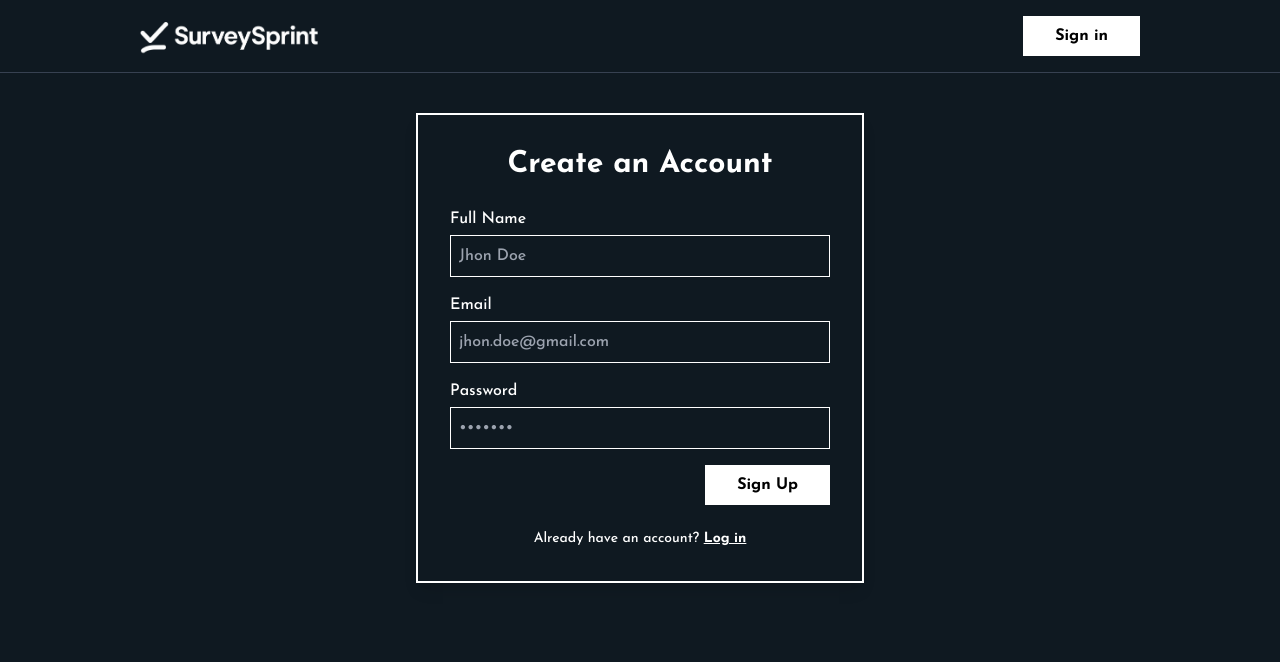
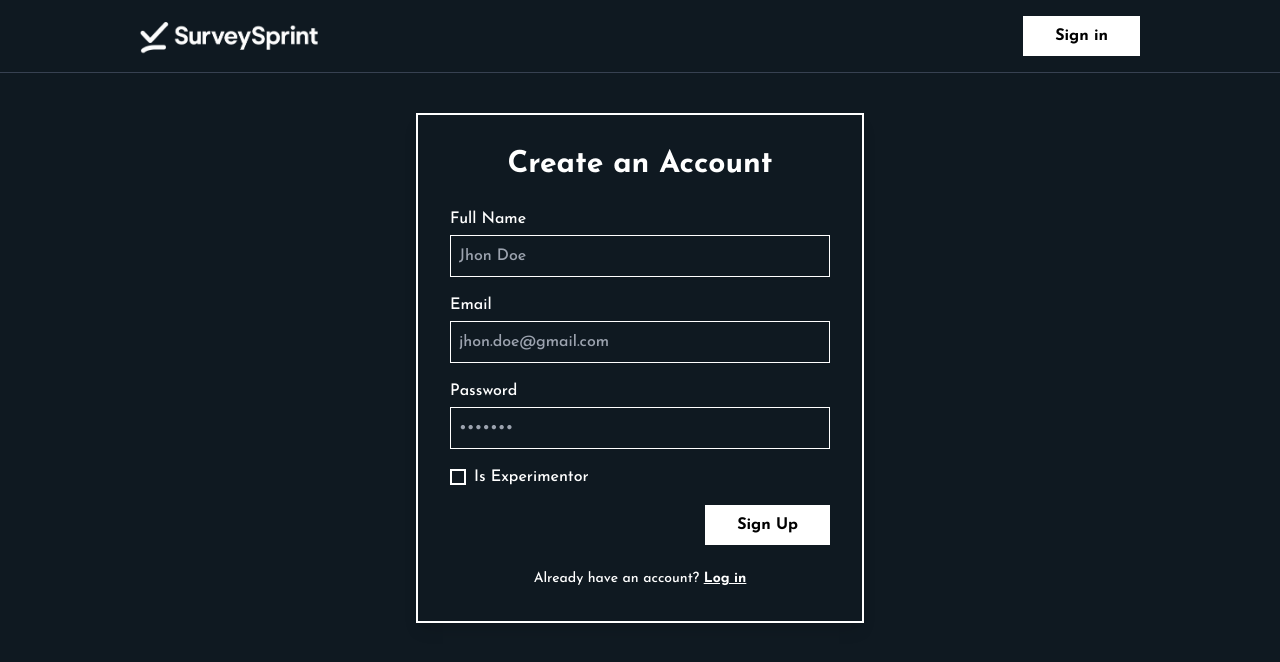
Before and after one commit to JonathanAhrenkiel-Frellsen/SEA, a React (Create React App) app in the folder frontend/: page /login in a window 1280 px wide. Shown: the top 662 px of the page. Built offline with nearby package versions, Linux system fonts and the light colour scheme.

Commit message:
quick fixes

```diff
--- a/frontend/src/features/surveys/components/Inputs/CheckboxGroup.tsx
+++ b/frontend/src/features/surveys/components/Inputs/CheckboxGroup.tsx
@@ -7,9 +7,10 @@ import {MultipleChoiceDto} from "../../../../shared/dto/DesignedSurveyDto";
 interface CheckboxGroupProps {
     name: string;
     options: MultipleChoiceDto[];
+    label?: string;
 }
 
-const CheckboxGroup: React.FC<CheckboxGroupProps> = ({ name, options }) => {
+const CheckboxGroup: React.FC<CheckboxGroupProps> = ({ name, options, label }) => {
     const dispatch = useDispatch();
     const selectedValues = useSelector((state: RootState) => state.surveyForm[name] || []);
 
@@ -19,6 +20,7 @@ const CheckboxGroup: React.FC<CheckboxGroupProps> = ({ name, options }) => {
 
     return (
         <div className="flex flex-col gap-2">
+            {label && <label className="text-white">{label}</label>}
             {options.map((option) => (
                 <label key={option.MultipleChoiceId} className="flex items-center gap-2 text-white cursor-pointer">
                     <input
--- a/frontend/src/features/surveys/pages/LoginPage.tsx
+++ b/frontend/src/features/surveys/pages/LoginPage.tsx
@@ -1,4 +1,4 @@
-import { useState } from "react";
+import React, { useState } from "react";
 import { Button } from "../components/Buttons/Button";
 import TextInput from "../components/Inputs/TextInput";
 import { login, register } from "../../auth/api/authApi";
@@ -13,18 +13,25 @@ const LoginPage = () => {
     const [fullName, setFullName] = useState("");
     const [email, setEmail] = useState("");
     const [password, setPassword] = useState("");
+    const [isExperimentor, setIsExperimentor] = useState(false);
 
     const [error, setError] = useState("");
 
     const [isLogin, setIsLogin] = useState(false);
 
     const handleSuccessResponse = (user: UserDto) => {
-        if (user.UserTypeId !== 3) {
+        if (!isLogin) {
+            setIsLogin(true);
+            setError('');
+            return;
+        }
+
+        console.log(user);
+
+        if (user.UserType?.UserTypeId !== 3) {
             navigate('/surveys'); // This is a superuser or experimenter
         } else {
             navigate('/'); // This is an experimentee
-            setIsLogin(true);
-            setError('');
         }
     };
 
@@ -44,7 +51,7 @@ const LoginPage = () => {
             const user: RegisterUserDto = {
                 UserEmail: email,
                 UserPassword: password,
-                UserTypeId: 3,
+                UserTypeId: isExperimentor ? 2 : 3,
                 UserName: fullName
             };
 
@@ -94,6 +101,18 @@ const LoginPage = () => {
                       />
                   </div>
 
+                  {!isLogin && (
+                    <span className="flex items-center gap-2 text-white cursor-pointer">
+                        <input
+                          type="checkbox"
+                          checked={isExperimentor}
+                          onChange={(e) => setIsExperimentor(e.target.checked)}
+                          className="w-4 h-4 border-2 border-white bg-transparent appearance-none checked:bg-white checked:border-white focus:outline-none cursor-pointer"
+                        />
+                        Is Experimentor
+                    </span>
+                  )}
+
                   <div className="flex justify-end">
                       <Button
                         text={isLogin ? "Login" : "Sign Up"}
--- a/frontend/src/features/surveys/pages/QuestionPage.tsx
+++ b/frontend/src/features/surveys/pages/QuestionPage.tsx
@@ -170,6 +170,7 @@ const QuestionPage = () => {
           <CheckboxGroup
             key={questions[currentQuestionIndex].QuestionnaireId}
             name={questions[currentQuestionIndex].QuestionnaireId.toString()}
+            label={questions[currentQuestionIndex].QuestionnaireTitle}
             options={questions[currentQuestionIndex].MultipleChoices}
           />
         )}
```
Also changed, not shown: frontend/src/shared/dto/UserDto.ts (+85 -1 lines), 2 other files (tests, documents, lock files or other folders).
